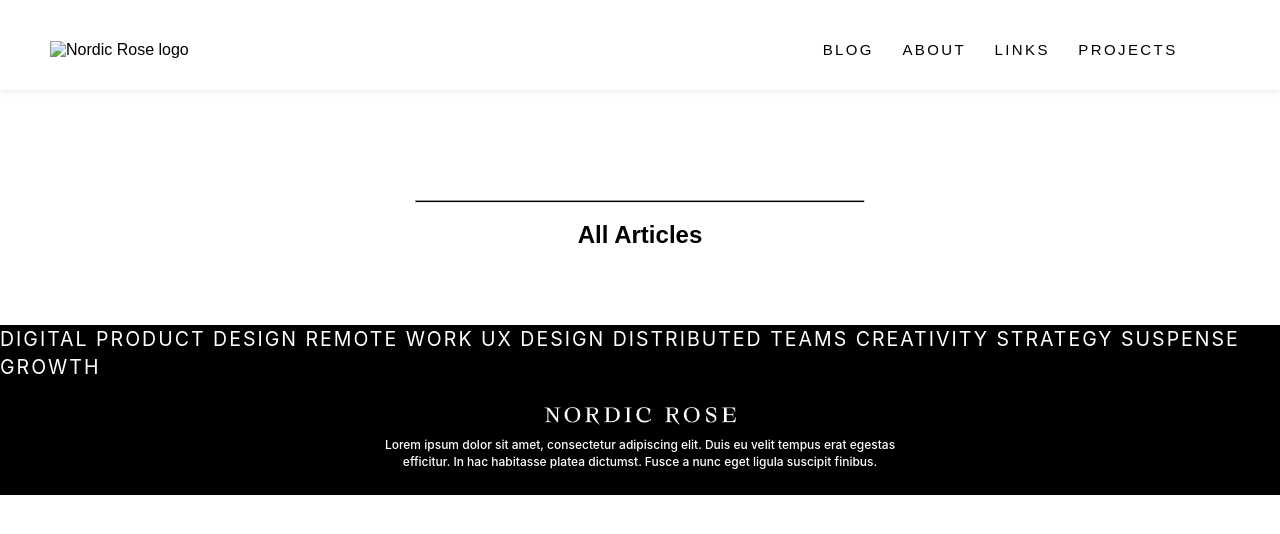
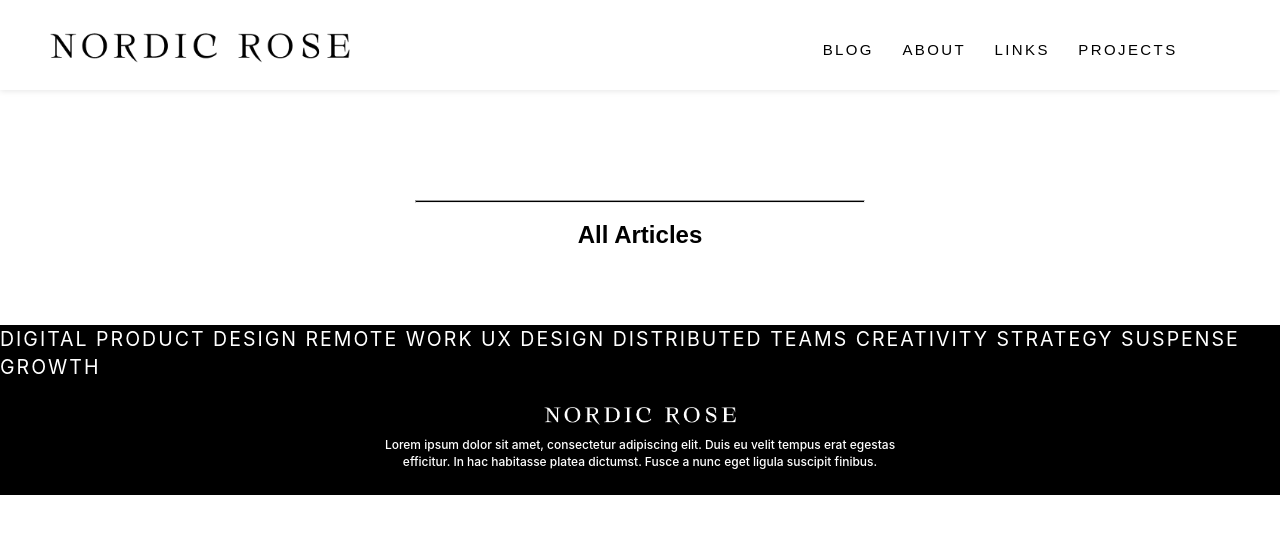
Before and after one commit to soaresedu/SP_Frontend_ReactNative_CompassUOL_Squad_05_Eduardo_dos_Santos_Soares, a website: page html/index.html in a window 1280 px wide. Drawn offline with Linux system fonts and the light colour scheme; no server answers; files whose address does not match are found by name; a web font is replaced by a local one.

Commit message:
fixed small error in referencing a folder

```diff
--- a/html/index.html
+++ b/html/index.html
@@ -12,7 +12,7 @@
     <header>
         <div class="container">
             <section class="logo">
-                <img src="/images/images/NORDIC ROSE.png" alt="Nordic Rose logo">
+                <img src="/images/NORDIC ROSE.png" alt="Nordic Rose logo">
             </section>
                 <nav>
                     <ul>
```
